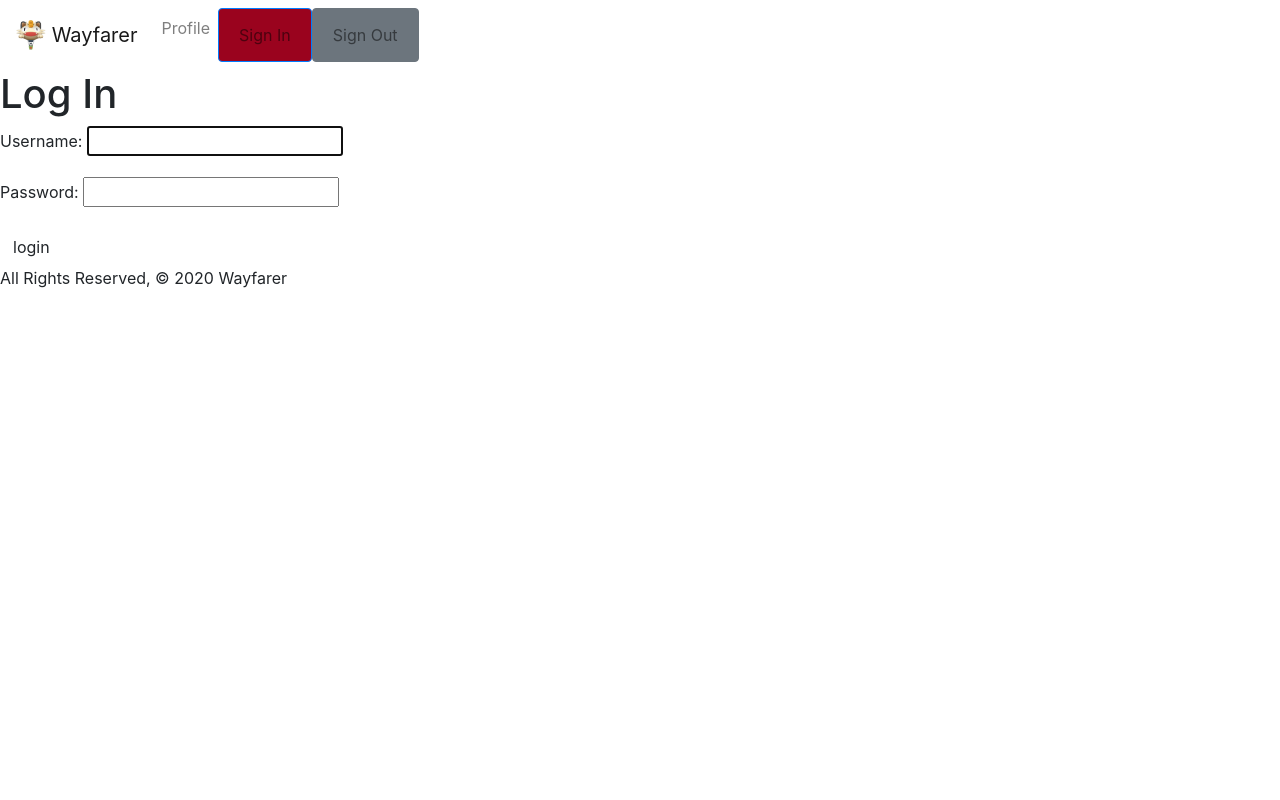
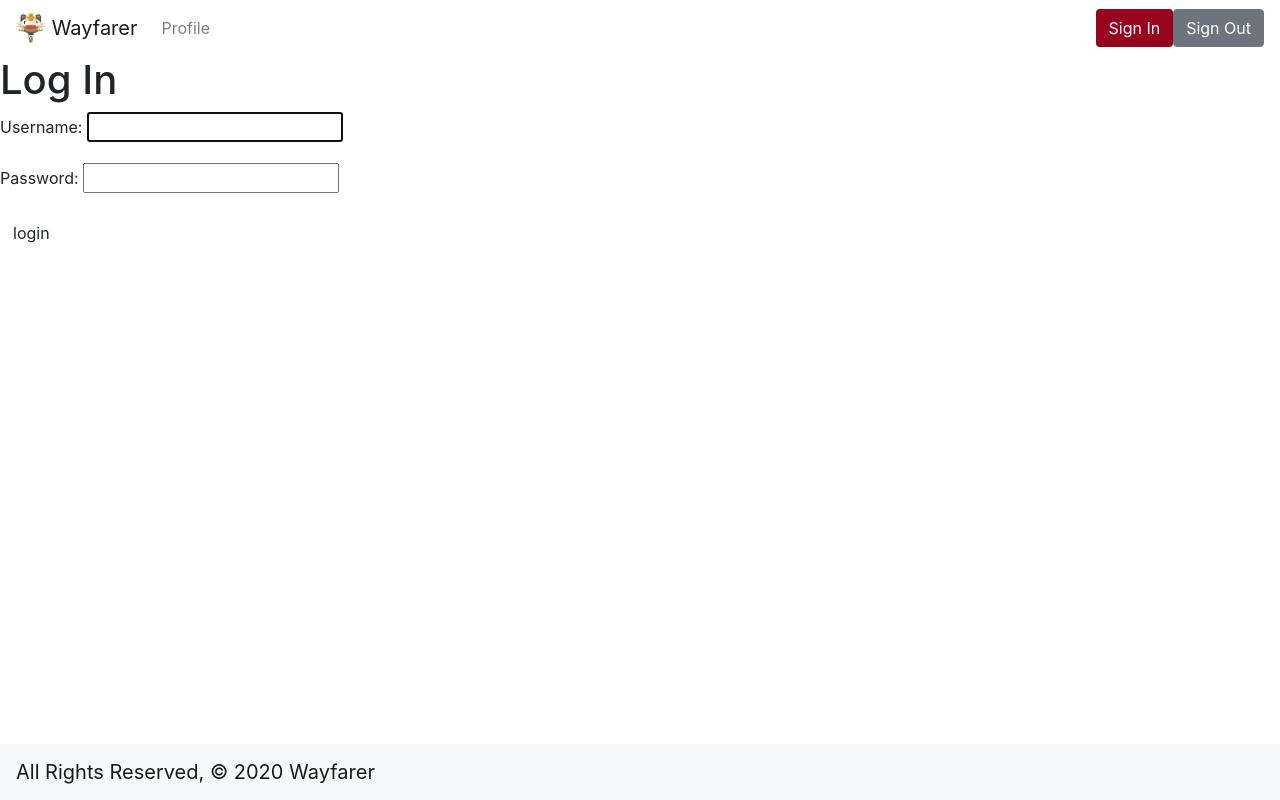
Before and after one commit to wadams458/Wayfarer, a Django app: page /accounts/login/ in a window 1280 px wide. Run offline with Django 3.2, Linux system fonts and the light colour scheme; some libraries are stand-ins or nearby versions.

Commit message:
updated css for home nav, home hero, and profile layout

```diff
--- a/main_app/static/css/styles.css
+++ b/main_app/static/css/styles.css
@@ -1,3 +1,4 @@
+
 .logo {
     height: 45px;
     padding-top: 9px;
@@ -5,19 +6,68 @@
 
 .btn-primary {
     background-color: #9A031E;
+    border-color: transparent;
 }
 
 .btn-primary:hover{
     background-color: #FB8B24;
+    border-color: transparent;
 }
+
+/* ----------- Navigation Section --------------*/
 
 nav.navbar {
     flex: auto;
 }
 
+.btn a{
+    color: #ffffff;
+    text-decoration: none;
+}
+
+/* ----------- Home Section --------------*/
+
+#carouselExampleInterval {
+    height: 50vh;
+    overflow: hidden;
+}
+
+/* ----------- Profile Section --------------*/
+
 .profile {
     display: flex;
+    flex-direction: row;
+    align-items: center;
+}
+
+.profile-body{
+    display: flex;
     flex-direction: column;
+    margin-left: 16px;
+}
+
+#profile-picture {
+    margin-bottom: 16px;
+}
+
+/* ----------- Post Section --------------*/
+
+.posts{
+    display: flex;
+    flex-direction: row;
+    flex-wrap: wrap;
     align-items: center;
-    justify-content: center;
+    justify-content: space-between;
 }
+
+.card {
+    margin-bottom: 16px;
+    display: flex;
+    flex-direction: row;
+}
+
+.card-body {
+    padding: 1rem;
+    display: flex;
+    flex-direction: column;
+}
--- a/main_app/templates/base.html
+++ b/main_app/templates/base.html
@@ -36,19 +36,15 @@
       </button>
       <div class="collapse navbar-collapse" id="navbarColor02">
         <ul class="navbar-nav mr-auto">
-          <li class="nav-item active"></li>
-          <li class="nav-item"><a class="nav-link" href="/user/">Profile</a></li>
-          <li class="nav-item">
-            <button type="button" class="btn btn-primary">
-              <a class="nav-link" href="/">Sign In</a>
-            </button>
-          </li>
-          <li class="nav-item">
-            <button type="button" class="btn btn-secondary">
-              <a class="nav-link" href="/">Sign Out</a>
-            </button>
-          </li>
+          <li class="nav-item"> <a class="nav-link" href="/user/">Profile</a></li>
         </ul>
+
+        <button type="button" class="btn btn-primary">
+          <a href="/">Sign In</a>
+        </button>
+        <button type="button" class="btn btn-secondary">
+          <a href="/">Sign Out</a>
+        </button>
       </div>
     </nav>
 </header>
@@ -58,7 +54,9 @@
     {% endblock %}
 
   <footer class="page-footer">
-    <div class="right">All Rights Reserved, &copy; 2020 Wayfarer &nbsp;</div>
+    <nav class="navbar fixed-bottom navbar-light bg-light">
+      <a class="navbar-brand" href="#">All Rights Reserved, &copy; 2020 Wayfarer &nbsp;</a>
+    </nav>
   </footer>
 </body>
 </html>
--- a/project_wayfarer/settings.py
+++ b/project_wayfarer/settings.py
@@ -78,8 +78,6 @@ DATABASES = {
     'default': {
         'ENGINE': 'django.db.backends.postgresql',
         'NAME': 'wayfarer',
-        'USER': 'Jimmy',
-        'PASSWORD': 'test'
     }
 }
 
```
Also changed, not shown: main_app/templates/profile.html (+27 -17 lines).
